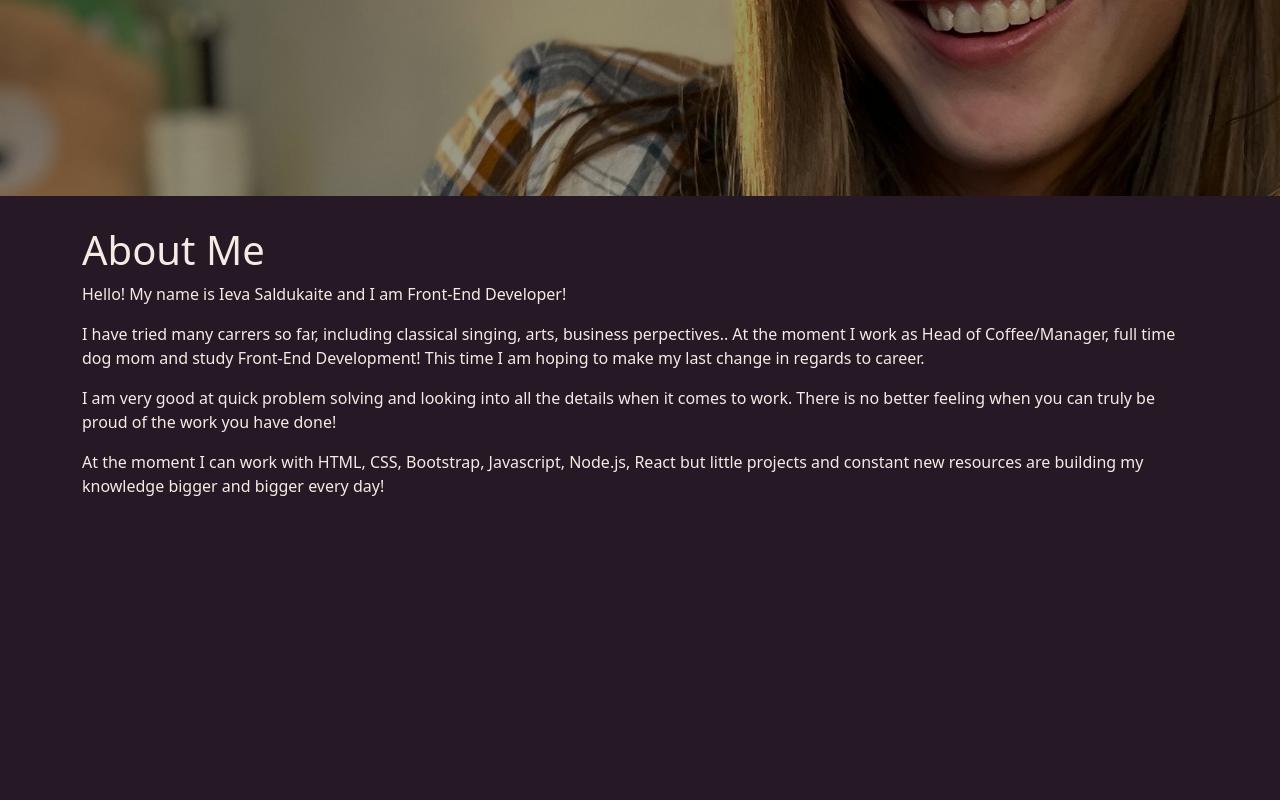
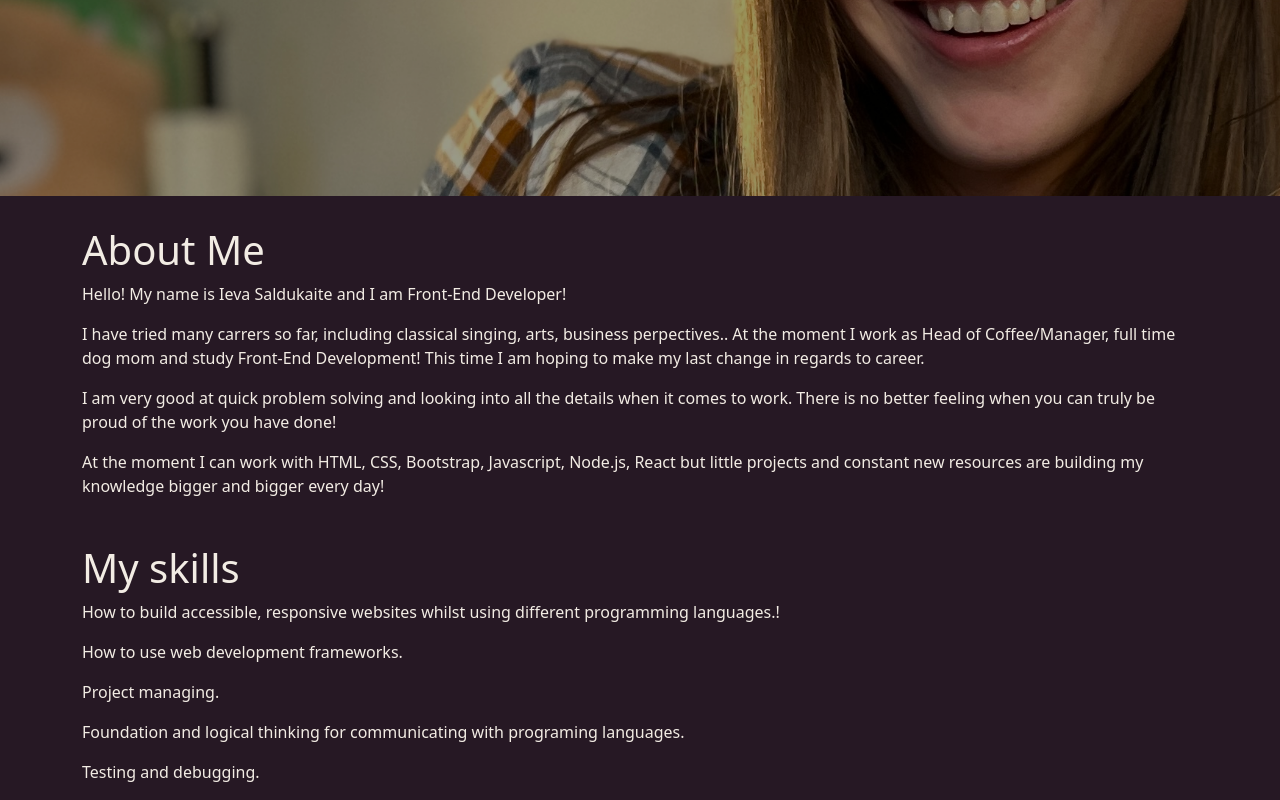
Before and after one commit to SalxIeva/SalxIeva_Portfolio_with_React, a React (Vite) app: page / in a window 1280 px wide. Shown: the part 360-1160 px from the top of the page. Before the commit the page ends 858 px from the top, so only its background shows below. Built offline with nearby package versions, Linux system fonts and the light colour scheme.

Commit message:
HomePage.jsx added and Hero moved inside of  it

```diff
--- a/src/App.jsx
+++ b/src/App.jsx
@@ -2,8 +2,9 @@ import React from 'react';
 import { BrowserRouter as Router, Route, Routes } from 'react-router-dom';
 // imported components
 import Header from './Pages/Header';
+import HomePage from './Pages/HomePage';
 import About from './Pages/About';
-// import Skills from './Pages/Skills';
+import Skills from './Pages/Skills';
 // import ProjectsPage from './Pages/ProjectsPage';
 // import Project from './Pages/Project'
 
@@ -15,7 +16,9 @@ function App() {
         <div>
 
             <Header />
+            <HomePage />
             <About />
+            <Skills />
         </div>
     </Router>
   )
--- a/src/Pages/About.jsx
+++ b/src/Pages/About.jsx
@@ -37,7 +37,14 @@ Hello! My name is Ieva Saldukaite and I am Front-End Developer!
         </p>
     </Col>
 </Row>
-At the moment I can work with HTML, CSS, Bootstrap, Javascript, Node.js, React but little projects and constant new resources are building my knowledge bigger and bigger every day!
+<Row>
+    <Col size="md-12">
+        <p>
+        At the moment I can work with HTML, CSS, Bootstrap, Javascript, Node.js, React but little projects and constant new resources are building my knowledge bigger and bigger every day!
+        </p>
+    </Col>
+</Row>
+
 </Container>
 
         </div>
--- a/src/Pages/Header.jsx
+++ b/src/Pages/Header.jsx
@@ -1,7 +1,5 @@
 import React from "react";
 import Navbar from '../components/Navbar';
-import Hero from '../components/Hero';
-import backgroundImage from '../assets/IMG_5650.jpg';
 
 // should contain navBar
 // have to be able to navigate between different sections/pages of portfolio. (maybe add <Link> or <NavLink> and use react router)
@@ -11,10 +9,6 @@ function Header() {
         <div>
         <header>
             <Navbar />
-            <Hero backgroundImage={backgroundImage}>
-        <h1>Developer based in London</h1>
-        <h2>Details, creativity and passion brings all the right people together.</h2>
-      </Hero>
 
         </header>
         </div>
--- /dev/null
+++ b/src/Pages/HomePage.jsx
@@ -0,0 +1,16 @@
+import React from "react";
+import Hero from '../components/Hero';
+import backgroundImage from '../assets/IMG_5650.jpg';
+
+function HomePage() {
+    return (
+        <div>
+            <Hero backgroundImage={backgroundImage}>
+        <h1>Developer based in London</h1>
+        <h2>Details, creativity and passion brings all the right people together.</h2>
+      </Hero>
+        </div>
+    )
+}
+
+export default HomePage;
--- a/src/Pages/Skills.jsx
+++ b/src/Pages/Skills.jsx
@@ -1,3 +1,59 @@
+import React from "react";
+import Col from '../components/Col';
+import Row from '../components/Row';
+import Container from '../components/Container';
 // list my technical and soft skills
 // might add icons or progress bars for visual representation of my skills
 // export skills
+
+function Skills() {
+    return (
+        <div>
+       <Container style={{ marginTop: 30 }}>
+   <Row>
+     <Col size="md-12">
+       <h1>My skills</h1>
+     </Col>
+   </Row>
+   <Row>
+     <Col size="md-12">
+   <p>
+   How to build accessible, responsive websites whilst using different programming languages.!
+   </p>
+     </Col>
+   </Row>
+   <Row>
+       <Col size="md-12">
+           <p>
+           How to use web development frameworks.
+           </p>
+       </Col>
+   </Row>
+   <Row>
+       <Col size="md-12">
+           <p>
+           Project managing.
+           </p>
+       </Col>
+   </Row>
+   <Row>
+       <Col size="md-12">
+           <p>
+           Foundation and logical thinking for communicating with programing languages.
+           </p>
+       </Col>
+   </Row>
+   <Row>
+       <Col size="md-12">
+           <p>
+           Testing and debugging.
+           </p>
+       </Col>
+   </Row>
+   </Container>
+
+           </div>
+      )
+}
+
+export default Skills;
```
